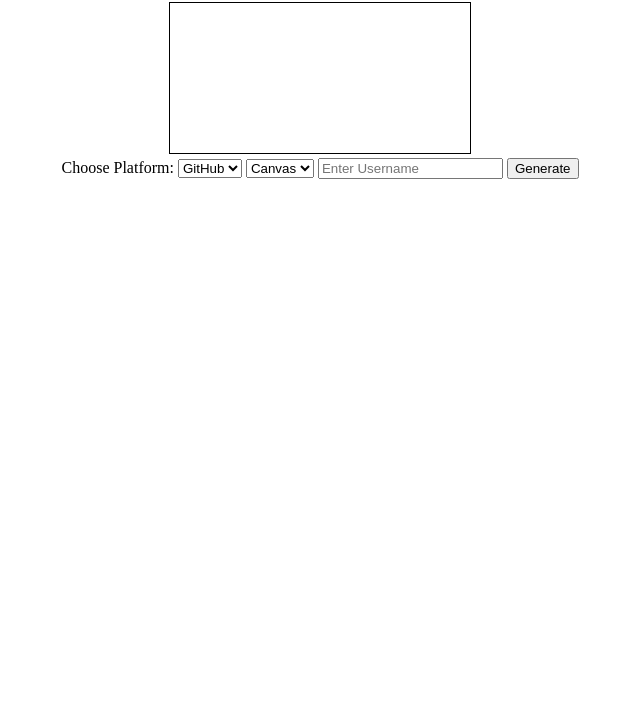
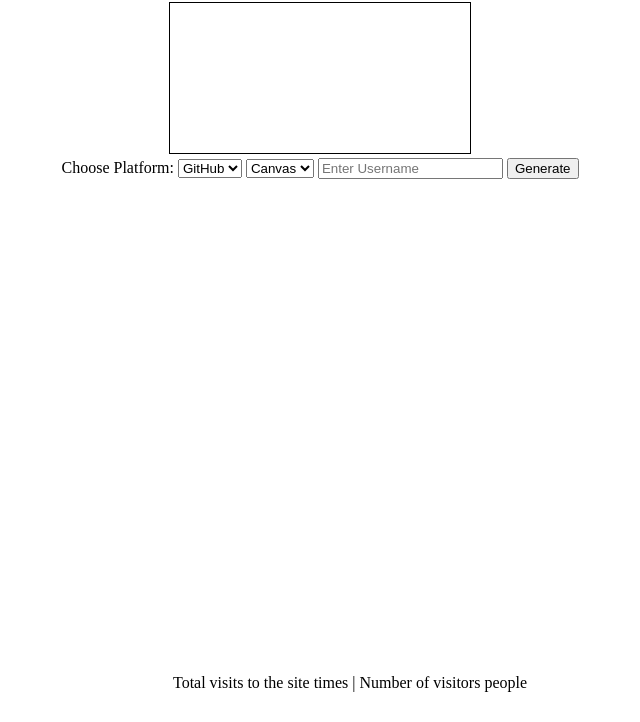
Before and after one commit to ZephrFish/pacman-contribution-graph, a website built with webpack: page index.html in a window 1280 px wide. Shown: the part 78-800 px from the top of the page, without its empty margins (320-960 px from the left). Built offline with nearby package versions, Linux system fonts and the light colour scheme; a script that the page names is missing.

Commit message:
Add number of visitors

```diff
--- a/index.html
+++ b/index.html
@@ -7,11 +7,17 @@
 		<style>
 			body {
 				text-align: center;
-				margin: 0;
+				margin: 0 0 70px;
 				padding: 0;
 			}
 			canvas {
 				border: 1px solid #000;
+			}
+			.page-statistics {
+				padding: 30px;
+				position: fixed;
+				bottom: 0;
+				width: 100%;
 			}
 		</style>
 	</head>
@@ -34,6 +40,13 @@
 		<button id="generate">Generate</button>
 		<div>
 			<img id="svgholder" />
+		</div>
+
+		<div class="page-statistics">
+			<script async src="//busuanzi.ibruce.info/busuanzi/2.3/busuanzi.pure.mini.js"></script>
+			<span id="busuanzi_container_site_pv"> Total visits to the site <span id="busuanzi_value_site_pv"></span> times</span>
+			<span class="post-meta-divider">|</span>
+			<span id="busuanzi_container_site_uv">Number of visitors <span id="busuanzi_value_site_uv"></span> people</span>
 		</div>
 
 		<script type="module">
--- a/src/canvas.ts
+++ b/src/canvas.ts
@@ -60,7 +60,7 @@ export const drawPacman = () => {
 		Store.config.canvas.getContext('2d')!.fillStyle = PACMAN_COLOR;
 	}
 
-	const mouthAngle = Store.pacmanMouthOpen ? 0.25 * Math.PI : 0.1 * Math.PI;
+	const mouthAngle = Store.pacmanMouthOpen ? 0.35 * Math.PI : 0.1 * Math.PI;
 
 	let startAngle, endAngle;
 	switch (Store.pacman.direction) {
```
Also changed, not shown: dist/pacman-contribution-graph.js, 1 other file.
